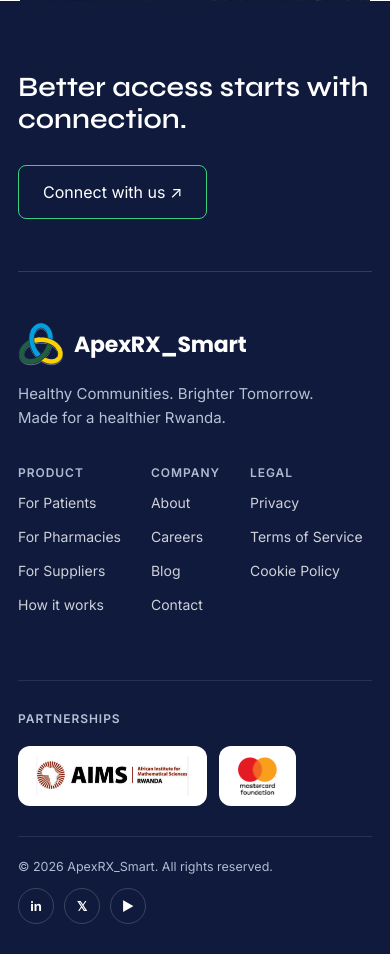
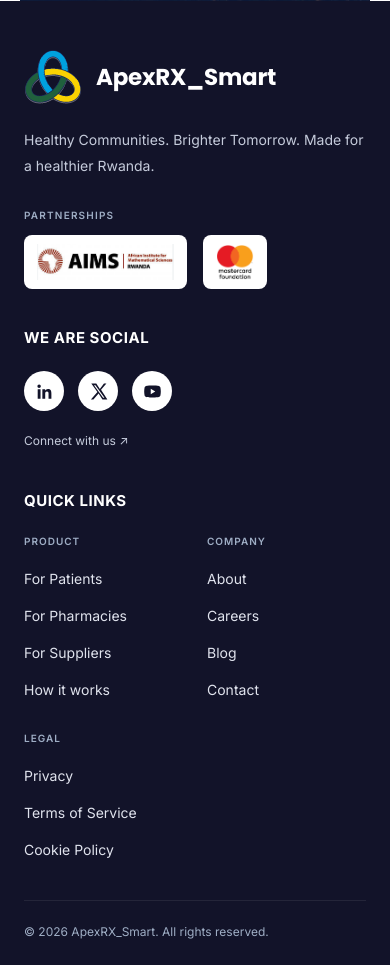
Before and after one commit to ApexRx-Smart/apexrx-smart, a plain HTML site: page frontend/index.html in a window 390 px wide. Shown: the part 4200-5165 px from the top of the page. Drawn offline with Linux system fonts and the light colour scheme.

```diff
--- a/frontend/css/style.css
+++ b/frontend/css/style.css
@@ -549,3 +549,52 @@ a:focus-visible,button:focus-visible{outline:3px solid var(--rw-blue);outline-of
 .map-bg-img{filter:brightness(1.14) saturate(1.06)}
 .map-overlay{background:radial-gradient(ellipse 48% 52% at 50% 44%,rgba(15,26,61,.68) 0%,rgba(15,26,61,.29) 65%,rgba(15,26,61,.06) 100%),linear-gradient(180deg,rgba(15,26,61,.35),transparent 25%,transparent 75%,rgba(15,26,61,.27))}
 .how-map img{filter:brightness(1.1)}
+
+/* Wide footer inspired by the supplied reference: brand, social, navigation. */
+footer.site.footer-wide{background:#121329;padding:76px 0 26px;}
+.footer-wide > .wrap{max-width:1920px;padding-inline:clamp(32px,4.5vw,96px);}
+.footer-wide .footer-top{display:grid;grid-template-columns:minmax(280px,1.2fr) minmax(150px,.65fr) minmax(430px,1.6fr);gap:clamp(40px,4vw,88px);align-items:start;padding-bottom:56px;}
+.footer-wide .footer-brand .brand{display:inline-flex;gap:14px;}
+.footer-wide .brand-mark{height:56px;width:58px;}
+.footer-wide .brand-name{font-size:clamp(23px,1.65vw,30px);}
+.footer-wide .footer-brand p{font-size:14px;line-height:1.85;color:#c5cbdb;max-width:350px;margin:24px 0 0;}
+.footer-wide .partners{display:block;border:0;padding:30px 0 0;}
+.footer-wide .partners-label{font-size:10px;letter-spacing:.12em;color:#9faec5;margin-bottom:14px;}
+.footer-wide .partners-logos{display:flex;gap:16px;align-items:center;flex-wrap:wrap;}
+.footer-wide .partner-badge{height:54px;padding:9px 13px;border-radius:8px;}
+.footer-wide .partner-badge img{height:36px;}
+.footer-wide .footer-social,.footer-wide .footer-navigation{padding-top:14px;min-width:0;}
+.footer-wide .footer-social{text-align:center;}
+.footer-wide h3{margin:0 0 26px;font-family:var(--font-body);font-size:15px;line-height:1.5;font-weight:700;letter-spacing:.035em;text-transform:uppercase;color:white;}
+.footer-wide .social-row{justify-content:center;gap:14px;}
+.footer-wide .social-row a{width:40px;height:40px;border:1px solid transparent;background:#fff;color:#121329;transition:background .2s,transform .2s;}
+.footer-wide .social-row a:hover{background:#ccebdc;transform:translateY(-3px);}
+.footer-wide .social-row svg{width:19px;height:19px;fill:currentColor;}
+.footer-wide .footer-social-connect{display:inline-block;color:#c5cbdb;font-size:12px;line-height:1.7;text-decoration:none;margin-top:20px;}
+.footer-wide .footer-social-connect:hover{color:white;text-decoration:underline;text-underline-offset:4px;}
+.footer-wide .footer-cols{display:grid;grid-template-columns:1.1fr .85fr 1.2fr;gap:clamp(24px,2.7vw,52px);}
+.footer-wide .footer-col{min-width:0;}
+.footer-wide .footer-col h4{font-size:10px;font-weight:600;letter-spacing:.1em;color:#9faec5;line-height:1.5;margin:0 0 18px;}
+.footer-wide .footer-col a{font-size:14px;line-height:1.7;color:#e0e3ed;margin-bottom:13px;overflow-wrap:break-word;}
+.footer-wide .footer-col a:last-child{margin-bottom:0;}
+.footer-wide .footer-col a:hover{color:#6bd6a2;text-decoration:underline;text-underline-offset:4px;}
+.footer-wide .footer-bottom{border-top:1px solid #ffffff13;padding-top:23px;color:#9faec5;font-size:12px;}
+@media(max-width:1150px){
+ .footer-wide .footer-top{grid-template-columns:minmax(0,1fr) minmax(0,1fr);gap:44px 56px;}
+ .footer-wide .footer-social{justify-self:end;}
+ .footer-wide .footer-navigation{grid-column:1/-1;padding-top:0;}
+ .footer-wide .footer-cols{grid-template-columns:repeat(3,minmax(0,1fr));gap:44px;}
+}
+@media(max-width:640px){
+ footer.site.footer-wide{padding-top:48px;}
+ .footer-wide > .wrap{padding-inline:24px;}
+ .footer-wide .footer-top{grid-template-columns:1fr;gap:38px;padding-bottom:38px;}
+ .footer-wide .footer-social{justify-self:start;text-align:left;padding-top:0;}
+ .footer-wide .social-row{justify-content:flex-start;}
+ .footer-wide .footer-navigation{grid-column:auto;}
+ .footer-wide .footer-cols{grid-template-columns:repeat(2,minmax(0,1fr));gap:30px 24px;}
+ .footer-wide .footer-brand p{margin-top:18px;}
+ .footer-wide .footer-col a{font-size:14px;}
+ .footer-wide h3{margin-bottom:22px;}
+}
+@media(prefers-reduced-motion:reduce){.footer-wide .social-row a{transition:none;}.footer-wide .social-row a:hover{transform:none;}}
--- a/frontend/index.html
+++ b/frontend/index.html
@@ -267,18 +267,42 @@
 </main>
 
 <!-- ============ FOOTER ============ -->
-<footer class="site" id="footer">
+<footer class="site footer-wide" id="footer">
   <div class="wrap">
-    <div class="footer-intro"><p data-i18n="footer_invite">Better access starts with connection.</p><a href="https://www.linkedin.com/company/136934009/" target="_blank" rel="noopener" class="footer-connect" data-i18n="footer_connect">Connect with us ↗</a></div>
     <div class="footer-top">
       <div class="footer-brand">
         <a class="brand" href="#top" aria-label="ApexRX_Smart, home">
-          <img class="brand-mark" src="assets/logos/logo-mark.svg" alt="" width="48" height="46">
+          <img class="brand-mark" src="assets/logos/logo-mark.svg" alt="" width="58" height="56">
           <span class="brand-name">ApexRX_Smart</span>
         </a>
         <p data-i18n="footer_tag">Healthy Communities. Brighter Tomorrow. Made for a healthier Rwanda.</p>
+        <div class="partners">
+      <div class="partners-label" data-i18n="partners_label">Partnerships</div>
+      <div class="partners-logos">
+        <a class="partner-badge" href="https://aims.ac.rw/" target="_blank" rel="noopener" aria-label="AIMS Rwanda">
+          <img src="assets/logos/partner-aims.png" alt="AIMS Rwanda, African Institute for Mathematical Sciences">
+        </a>
+        <a class="partner-badge" href="https://mastercardfdn.org/en/" target="_blank" rel="noopener" aria-label="Mastercard Foundation">
+          <img src="assets/logos/partner-mastercard.png" alt="Mastercard Foundation">
+        </a>
       </div>
-      <div class="footer-cols">
+    </div>
+
+
+      </div>
+      <div class="footer-social" aria-labelledby="footerSocialHeading">
+        <h3 id="footerSocialHeading" data-i18n="f_social">We are social</h3>
+        <div class="social-row">
+        <a href="https://www.linkedin.com/company/136934009/" target="_blank" rel="noopener" aria-label="LinkedIn"><svg viewBox="0 0 24 24" aria-hidden="true"><path d="M5.2 7.6a2.2 2.2 0 1 0 0-4.4 2.2 2.2 0 0 0 0 4.4ZM3.4 9.2H7V21H3.4V9.2Zm5.9 0h3.5v1.6h.1a3.8 3.8 0 0 1 3.4-1.9c3.7 0 4.4 2.4 4.4 5.5V21h-3.6v-5.8c0-1.4 0-3.2-2-3.2s-2.2 1.5-2.2 3.1V21H9.3V9.2Z"/></svg></a>
+        <a href="https://x.com/Apexrxsmar1ogc" target="_blank" rel="noopener" aria-label="X"><svg viewBox="0 0 24 24" aria-hidden="true"><path d="M18.9 2H22l-6.8 7.8L23.2 22H17l-4.9-7.4L5.6 22H2.4l8.2-9.5L2.9 2h6.3l4.5 6.8L18.9 2ZM17.8 20h1.7L8.1 4H6.3l11.5 16Z"/></svg></a>
+        <a href="https://studio.youtube.com/channel/UCS3w0RILCJPdfTgQaqm1AwQ/videos/upload?filter=%5B%5D&amp;sort=%7B%22columnType%22%3A%22date%22%2C%22sortOrder%22%3A%22DESCENDING%22%7D" target="_blank" rel="noopener" aria-label="YouTube"><svg viewBox="0 0 24 24" aria-hidden="true"><path d="M22 7.1a3 3 0 0 0-2.1-2.2C18 4.4 12 4.4 12 4.4s-6 0-7.9.5A3 3 0 0 0 2 7.1a31 31 0 0 0-.5 4.9 31 31 0 0 0 .5 4.9A3 3 0 0 0 4.1 19c1.9.6 7.9.6 7.9.6s6 0 7.9-.6a3 3 0 0 0 2.1-2.1 31 31 0 0 0 .5-4.9 31 31 0 0 0-.5-4.9ZM9.8 15.4V8.6l5.7 3.4-5.7 3.4Z"/></svg></a>
+      </div>
+
+        <a href="https://www.linkedin.com/company/136934009/" target="_blank" rel="noopener" class="footer-social-connect" data-i18n="footer_connect">Connect with us ↗</a>
+      </div>
+      <nav class="footer-navigation" aria-labelledby="footerLinksHeading">
+        <h3 id="footerLinksHeading" data-i18n="f_quicklinks">Quick links</h3>
+        <div class="footer-cols">
         <div class="footer-col">
           <h4 data-i18n="f_product">Product</h4>
           <a href="#patients" data-i18n="nav_patients">For Patients</a>
@@ -300,27 +324,11 @@
           <a href="#" data-i18n="f_cookies">Cookie Policy</a>
         </div>
       </div>
+
+      </nav>
     </div>
-
-    <div class="partners">
-      <div class="partners-label" data-i18n="partners_label">Partnerships</div>
-      <div class="partners-logos">
-        <a class="partner-badge" href="https://aims.ac.rw/" target="_blank" rel="noopener" aria-label="AIMS Rwanda">
-          <img src="assets/logos/partner-aims.png" alt="AIMS Rwanda, African Institute for Mathematical Sciences">
-        </a>
-        <a class="partner-badge" href="https://mastercardfdn.org/en/" target="_blank" rel="noopener" aria-label="Mastercard Foundation">
-          <img src="assets/logos/partner-mastercard.png" alt="Mastercard Foundation">
-        </a>
-      </div>
-    </div>
-
     <div class="footer-bottom">
       <span data-i18n="f_rights">© 2026 ApexRX_Smart. All rights reserved.</span>
-      <div class="social-row">
-        <a href="https://www.linkedin.com/company/136934009/" target="_blank" rel="noopener" aria-label="LinkedIn">in</a>
-        <a href="https://x.com/Apexrxsmar1ogc"  target="_blank" rel="noopener" aria-label="X">𝕏</a>
-        <a href="https://studio.youtube.com/channel/UCS3w0RILCJPdfTgQaqm1AwQ/videos/upload?filter=%5B%5D&sort=%7B%22columnType%22%3A%22date%22%2C%22sortOrder%22%3A%22DESCENDING%22%7D" target="_blank" rel="noopener"  aria-label="YouTube">▶</a>
-      </div>
     </div>
   </div>
 </footer>
--- a/frontend/js/script.js
+++ b/frontend/js/script.js
@@ -31,6 +31,7 @@
       how2_h3:'Check availability', how2_p:'See real-time stock at nearby pharmacies.',
       how3_h3:'Get your medicine', how3_p:'Visit the pharmacy or request a supplier.',
       footer_tag:'Healthy Communities. Brighter Tomorrow. Made for a healthier Rwanda.',
+      f_social:'We are social', f_quicklinks:'Quick links',
       f_product:'Product', f_company:'Company', f_legal:'Legal',
       f_about:'About', f_careers:'Careers', f_blog:'Blog', f_contact:'Contact',
       f_privacy:'Privacy', f_terms:'Terms of Service', f_cookies:'Cookie Policy',
@@ -73,6 +74,7 @@
       how2_h3:'Vérifier la disponibilité', how2_p:'Consultez le stock en temps réel des pharmacies proches.',
       how3_h3:'Obtenir votre médicament', how3_p:'Rendez-vous en pharmacie ou sollicitez un fournisseur.',
       footer_tag:'Healthy Communities. Brighter Tomorrow. Conçu pour un Rwanda en meilleure santé.',
+      f_social:'Suivez-nous', f_quicklinks:'Liens utiles',
       f_product:'Produit', f_company:'Entreprise', f_legal:'Mentions légales',
       f_about:'À propos', f_careers:'Carrières', f_blog:'Blog', f_contact:'Contact',
       f_privacy:'Confidentialité', f_terms:'Conditions d’utilisation', f_cookies:'Cookies',
@@ -116,6 +118,7 @@
       how2_h3:'Reba ko uhari', how2_p:'Reba ububiko bwa farumasi ziri hafi ako kanya.',
       how3_h3:'Bona umuti wawe', how3_p:'Jya kuri farumasi cyangwa usabe utanga imiti.',
       footer_tag:'Healthy Communities. Brighter Tomorrow. Twubakira u Rwanda rufite ubuzima bwiza.',
+      f_social:'Dukurikire', f_quicklinks:'Aho wahita ujya',
       f_product:'Serivisi', f_company:'Ikigo', f_legal:'Amategeko',
       f_about:'Abo turi bo', f_careers:'Akazi', f_blog:'Inkuru', f_contact:'Twandikire',
       f_privacy:'Ibanga', f_terms:'Amabwiriza', f_cookies:'Cookies',
```
